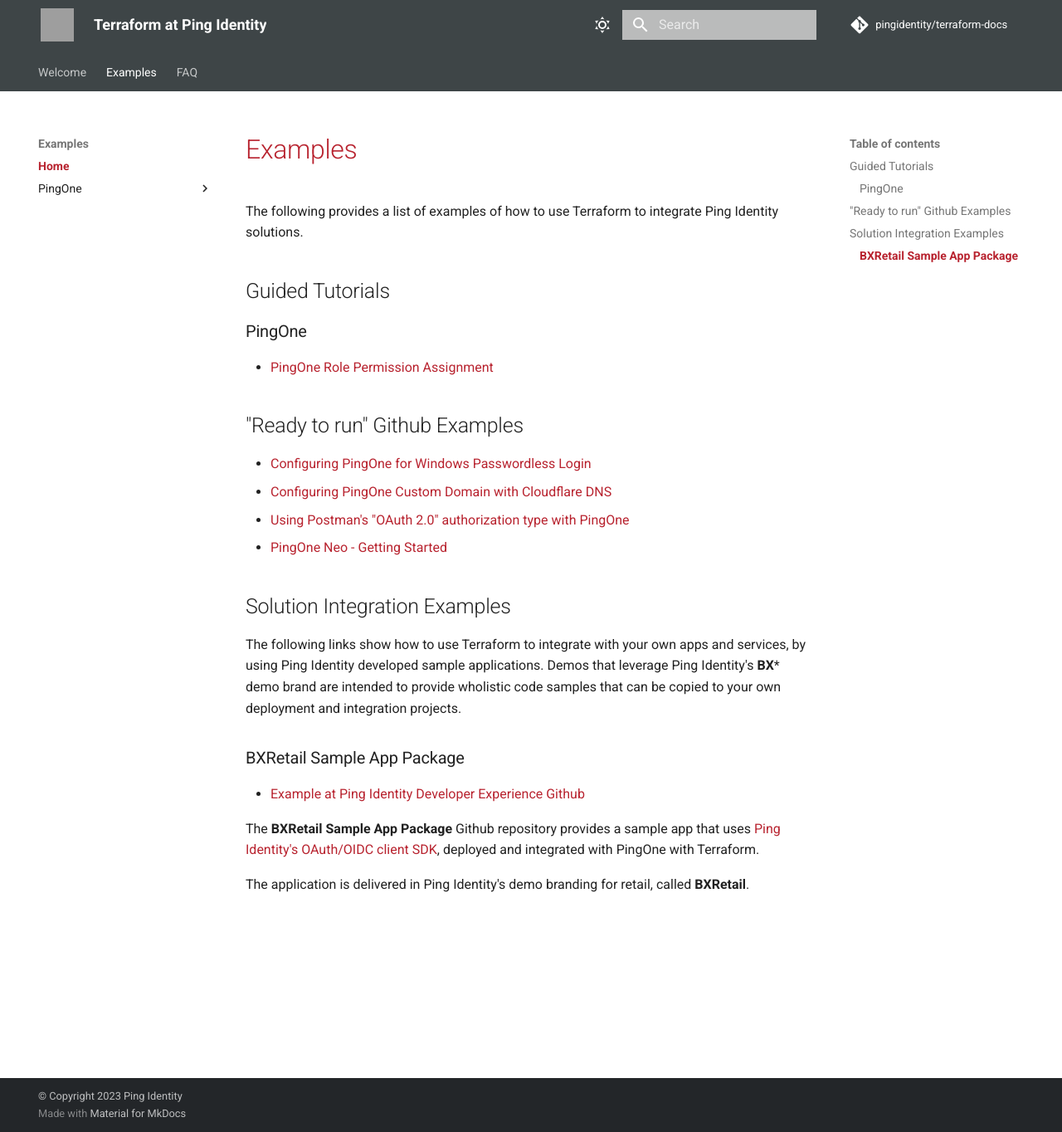
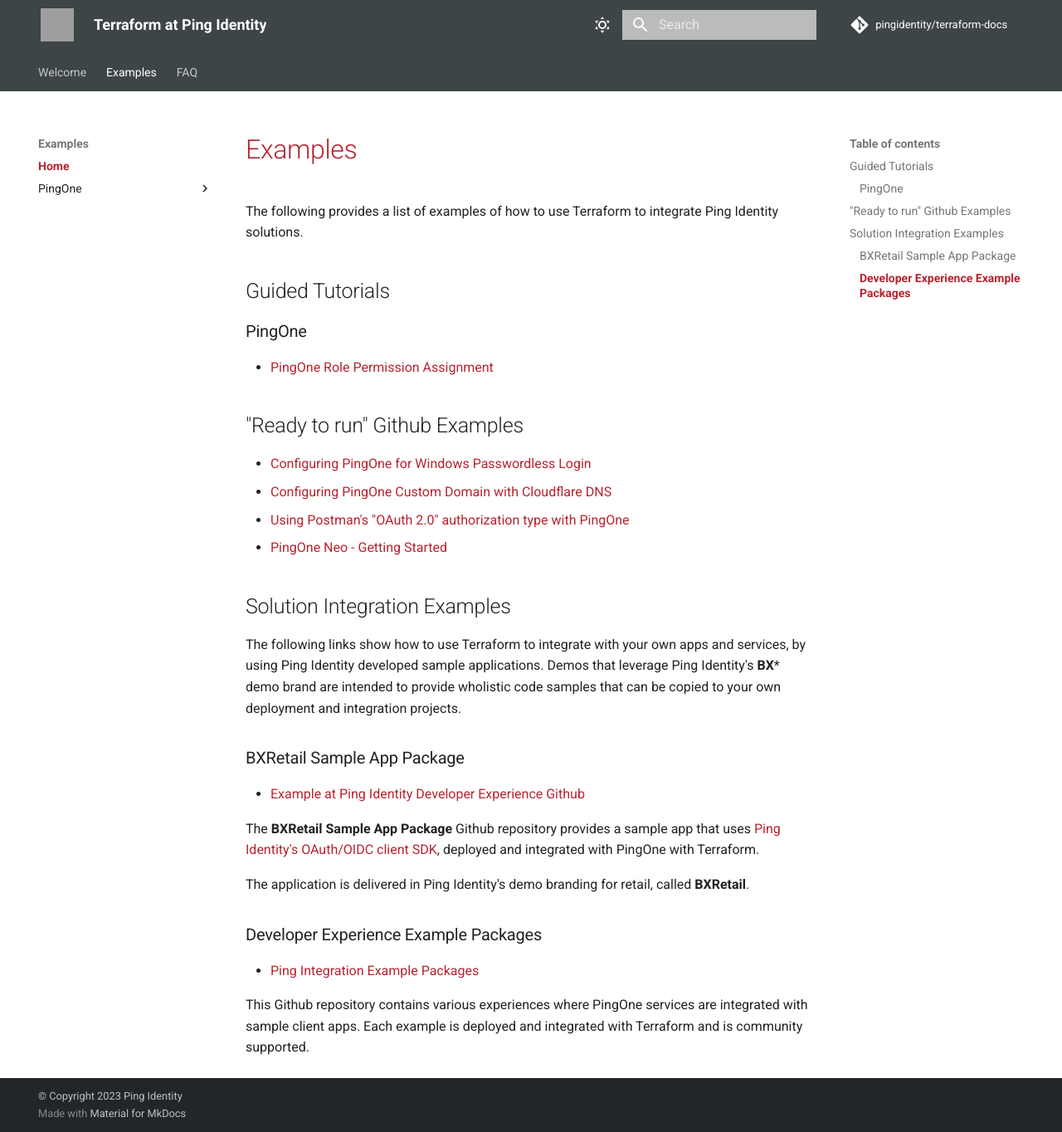
Before and after one commit to pingidentity/terraform-docs, an MkDocs documentation site: the page built from docs/examples/index.md, in a window 1280 px wide and 1364 px high. Shown: the whole window at 83% size. Built offline with MkDocs 1.6.1 and Material for MkDocs 9.7.7, drawn with Linux system fonts in a browser that asks for light colours; comment, search, counter and statistics services are not loaded; grey boxes are pictures that could not be loaded.

Commit message:
add link to ping-integration-example-packages

```diff
--- a/docs/examples/index.md
+++ b/docs/examples/index.md
@@ -26,3 +26,9 @@ The following links show how to use Terraform to integrate with your own apps an
 The **BXRetail Sample App Package** Github repository provides a sample app that uses [Ping Identity's OAuth/OIDC client SDK](https://github.com/pingidentity-developers-experience/ping-oidc-client-sdk), deployed and integrated with PingOne with Terraform.
 
 The application is delivered in Ping Identity's demo branding for retail, called **BXRetail**.
+
+### Developer Experience Example Packages
+
+* [Ping Integration Example Packages](https://github.com/pingidentity-developers-experience/ping-integration-example-packages)
+
+This Github repository contains various experiences where PingOne services are integrated with sample client apps. Each example is deployed and integrated with Terraform and is community supported.
```
